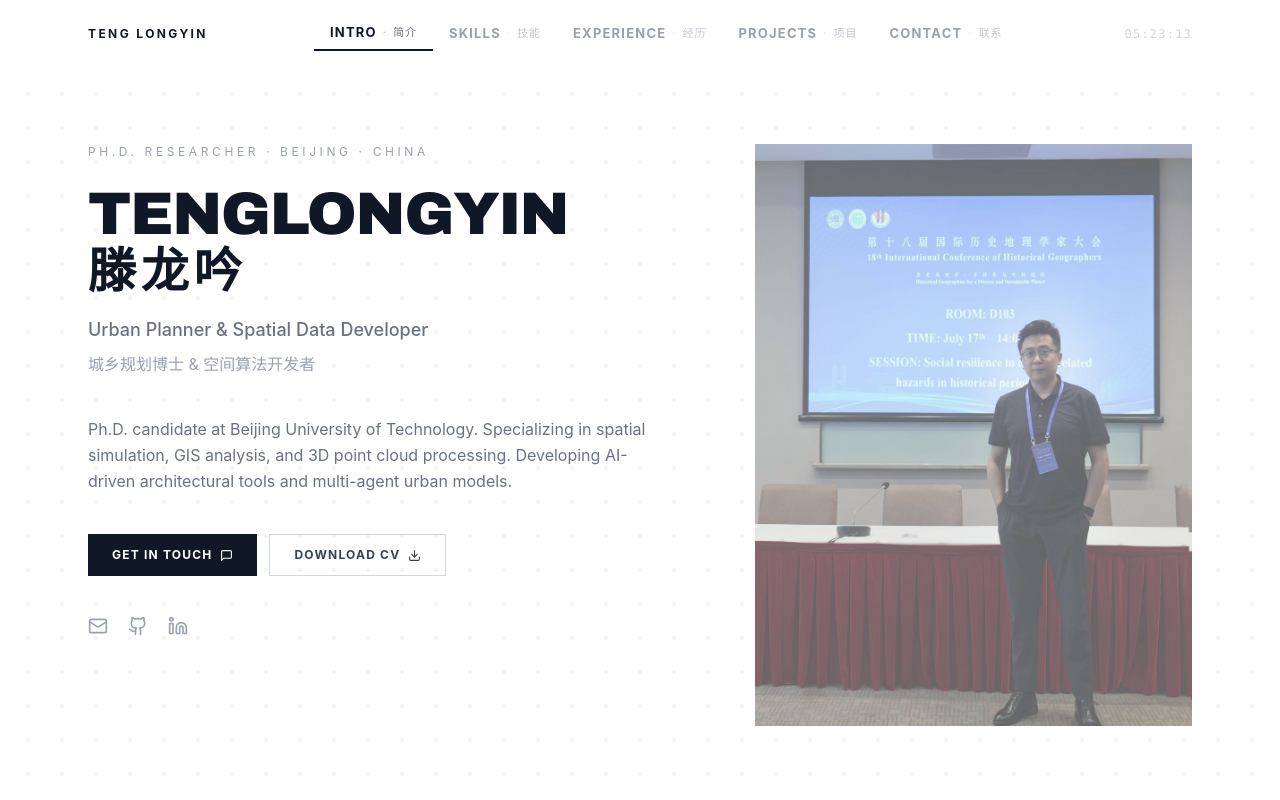
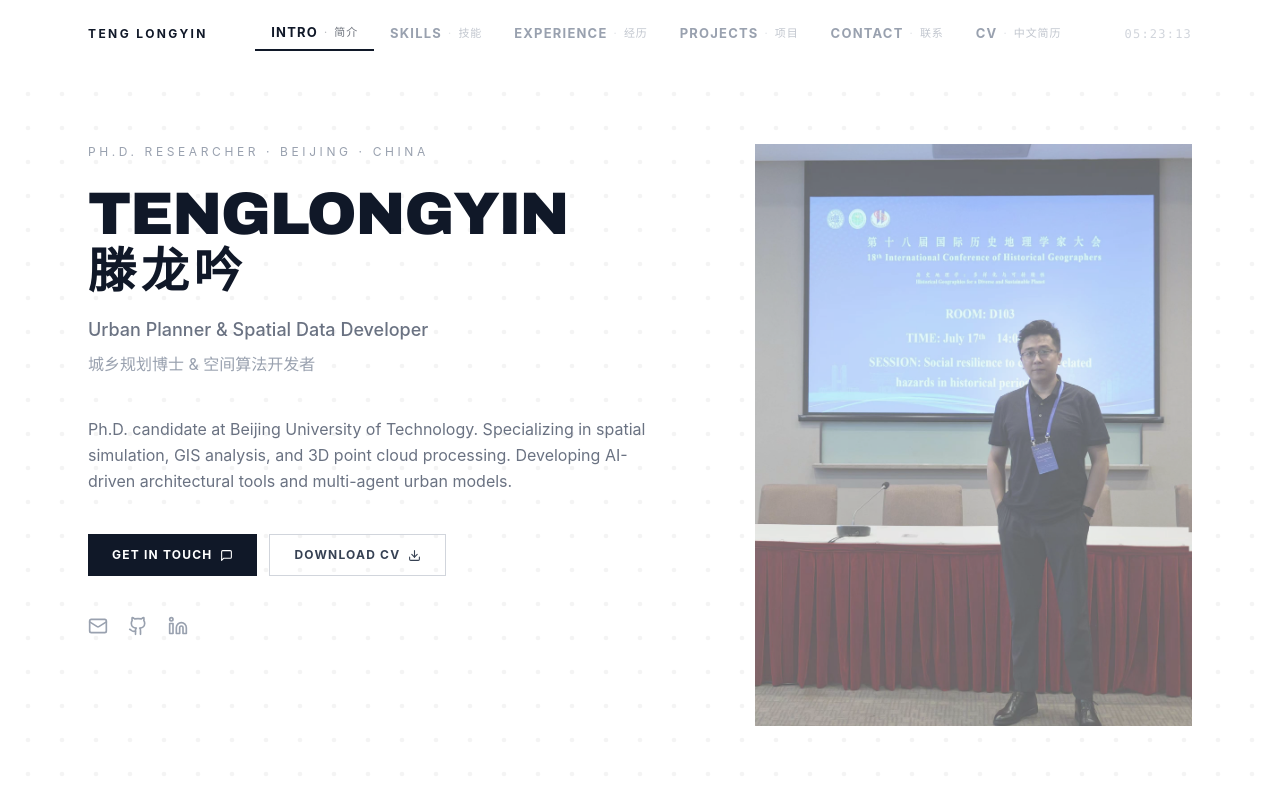
Before and after one commit to LoryTENG/portfolio, a React (Vite) app: page / in a window 1280 px wide. Shown: the top 800 px of the page. Built offline with nearby package versions, Linux system fonts and the light colour scheme.

Commit message:
seo: 导航加入中文简历入口；papers 页加 ScholarlyArticle 结构化数据

```diff
--- a/public/zh/papers/index.html
+++ b/public/zh/papers/index.html
@@ -11,6 +11,25 @@
 <meta property="og:title" content="论文｜滕龙吟 Longyin Teng">
 <meta property="og:description" content="清代县城路网量化（GOI）与文化遗产无损检测相关论文目录。">
 <meta property="og:type" content="article">
+<script type="application/ld+json">
+{
+  "@context": "https://schema.org",
+  "@type": "ScholarlyArticle",
+  "headline": "Constructing and Validating a Geometric–Organic Index for Road Networks in Qing Dynasty County Cities",
+  "url": "https://www.mdpi.com/2220-9964/15/7/295",
+  "datePublished": "2026-07",
+  "inLanguage": "en",
+  "author": {
+    "@type": "Person",
+    "@id": "https://www.dr-teng.com/#person",
+    "name": "滕龙吟",
+    "alternateName": "Longyin Teng"
+  },
+  "publisher": { "@type": "Organization", "name": "MDPI" },
+  "isPartOf": { "@type": "Periodical", "name": "ISPRS International Journal of Geo-Information" },
+  "identifier": "https://doi.org/10.3390/ijgi15070295"
+}
+</script>
 <style>
   :root{--ink:#111;--ink2:#555;--ink3:#9a9a9a;--rule:#e5e5e5}
   *{box-sizing:border-box}
--- a/src/App.jsx
+++ b/src/App.jsx
@@ -191,6 +191,14 @@ const App = () => {
                 ? <a key={id} href={to} className={cls}>{label}</a>
                 : <Link key={id} to={to} className={cls}>{label}</Link>;
             })}
+            <a
+              href="/zh/"
+              className="px-4 py-2 whitespace-nowrap transition-all duration-200 flex items-center justify-center gap-1.5 font-bold text-gray-400 hover:text-gray-900"
+            >
+              <span className="text-[13px]">CV</span>
+              <span className="text-[11px] opacity-30 font-normal">·</span>
+              <span className="text-[11px] opacity-60 normal-case font-normal tracking-[0.08em]">中文简历</span>
+            </a>
           </div>
           <span className="text-xs text-gray-300 font-mono tracking-widest hidden sm:inline">{time}</span>
         </div>
```
